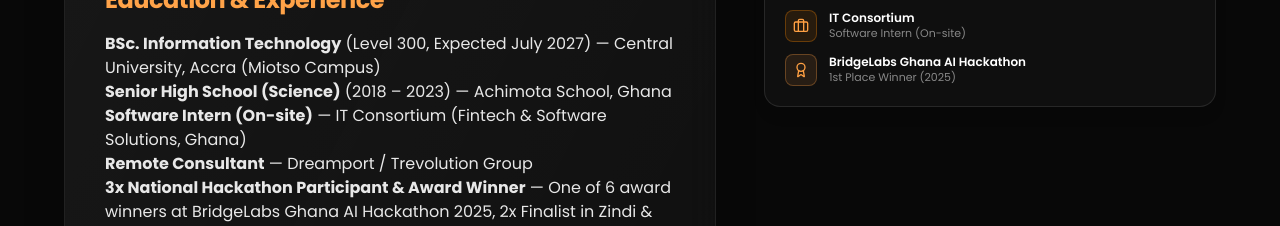
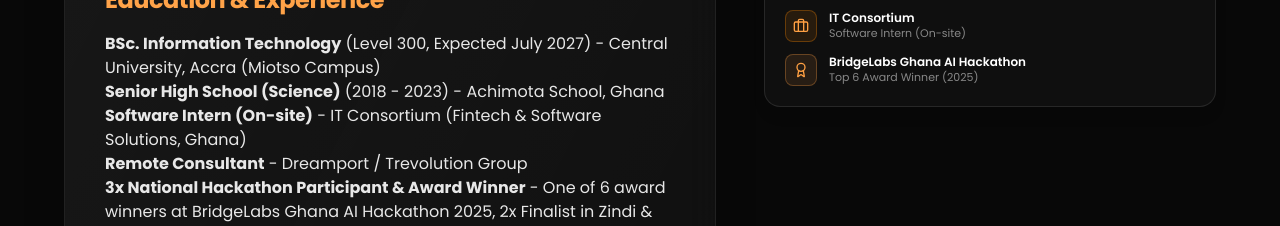
Before and after one commit to kdsecdev/portfolio-site, a Next.js app: page / in a window 1280 px wide. Shown: the part 1682-1908 px from the top of the page. Built offline with nearby package versions, Linux system fonts and the light colour scheme; no server answers.

Commit message:
fix(content): finalize BridgeLabs award text to Top 6 Winner and clean up em-dashes

```diff
--- a/public/about-me-content.md
+++ b/public/about-me-content.md
@@ -7,11 +7,11 @@ My journey started with a fascination for how computers work at the lowest level
 Beyond full-stack work, I have hands-on experience in game development using Unreal Engine and Godot (building interactive 2D/3D physics environments and managing game logic), as well as a background in game mechanics analysis and community live streaming under **Iamkd999**.
 
 ### Education & Experience
-- **BSc. Information Technology** (Level 300, Expected July 2027) — Central University, Accra (Miotso Campus)
-- **Senior High School (Science)** (2018 – 2023) — Achimota School, Ghana
-- **Software Intern (On-site)** — IT Consortium (Fintech & Software Solutions, Ghana)
-- **Remote Consultant** — Dreamport / Trevolution Group
-- **3x National Hackathon Participant & Award Winner** — One of 6 award winners at BridgeLabs Ghana AI Hackathon 2025, 2x Finalist in Zindi & Yango Hackathons 2024.
+- **BSc. Information Technology** (Level 300, Expected July 2027) - Central University, Accra (Miotso Campus)
+- **Senior High School (Science)** (2018 - 2023) - Achimota School, Ghana
+- **Software Intern (On-site)** - IT Consortium (Fintech & Software Solutions, Ghana)
+- **Remote Consultant** - Dreamport / Trevolution Group
+- **3x National Hackathon Participant & Award Winner** - One of 6 award winners at BridgeLabs Ghana AI Hackathon 2025, 2x Finalist in Zindi & Yango Hackathons 2024.
 
 Based in Accra, Ghana. If you have a project in mind, an engineering role, or want to collaborate on something ambitious, reach out.
 
--- a/src/components/AboutMeClient.tsx
+++ b/src/components/AboutMeClient.tsx
@@ -146,7 +146,7 @@ export const AboutMeClient: React.FC<AboutMeClientProps> = ({ content }) => {
                </div>
                <div>
                  <p className="font-semibold text-white">BridgeLabs Ghana AI Hackathon</p>
-                 <p className="text-white/50 text-[11px]">1st Place Winner (2025)</p>
+                 <p className="text-white/50 text-[11px]">Top 6 Award Winner (2025)</p>
                </div>
              </div>
            </div>
--- a/src/components/Terminal.tsx
+++ b/src/components/Terminal.tsx
@@ -29,7 +29,7 @@ export const Terminal = () => {
             <span className="text-[#FF8533]">&quot;education&quot;</span>: <span className="text-[#FFA043]">&quot;BSc IT @ Central University (L300)&quot;</span>,
           </p>
           <p className="pl-4">
-            <span className="text-[#FF8533]">&quot;hackathons&quot;</span>: <span className="text-[#FFA043]">&quot;BridgeLabs AI — Top 6 Winners (2025)&quot;</span>,
+            <span className="text-[#FF8533]">&quot;hackathons&quot;</span>: <span className="text-[#FFA043]">&quot;BridgeLabs AI - Top 6 Winners (2025)&quot;</span>,
           </p>
           <p className="pl-4">
             <span className="text-[#FF8533]">&quot;stack&quot;</span>: [<span className="text-white/90">&quot;Flutter&quot;</span>, <span className="text-white/90">&quot;FastAPI&quot;</span>, <span className="text-white/90">&quot;React&quot;</span>, <span className="text-white/90">&quot;Python&quot;</span>, <span className="text-white/90">&quot;Java&quot;</span>],
```
